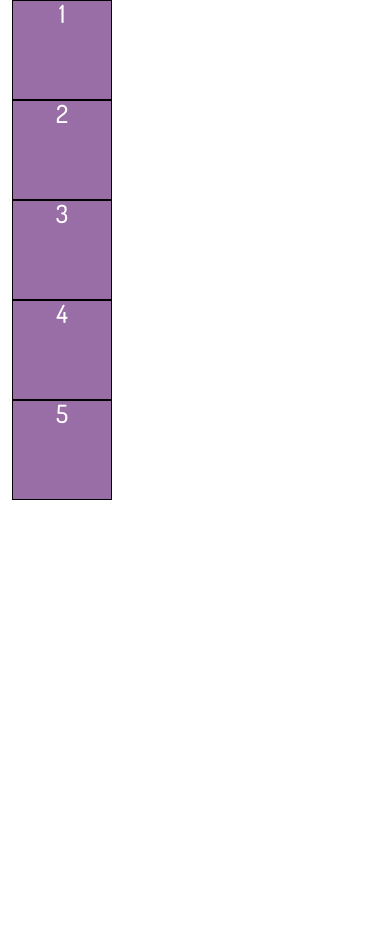
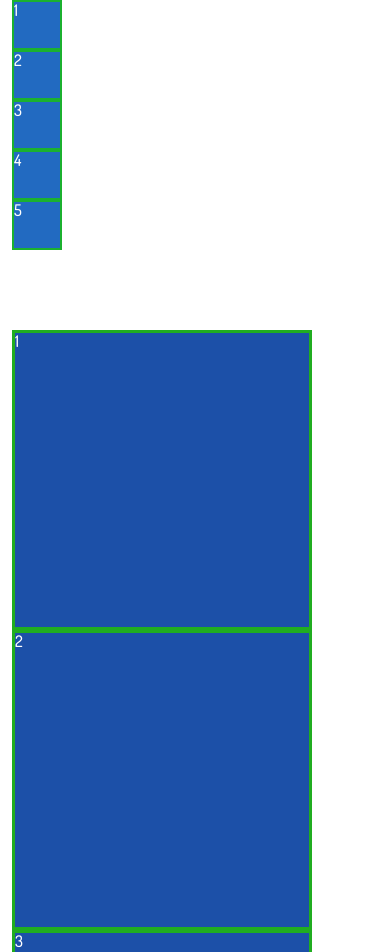
Before and after one commit to humaysafarova/positionProperty, a plain HTML site: page index.html in a window 390 px wide. Shown: the top 952 px of the page. Before the commit the page ends 844 px from the top, so only its background shows below. Drawn offline with nearby package versions, Linux system fonts and the light colour scheme.

Commit message:
demosass

```diff
--- a/_demo.sass
+++ b/_demo.sass
@@ -1,25 +1,45 @@
 #demo
-    .minibox
-        border: 1px solid black
-        width: 100px
-        height: 100px
-        background-color: #996da6
-        transition: 2s
-        &:hover
-            width: 300px
-        h1
-            color: #ffff
-            text-align: center
-            font-size: 25px
-    @media screen and ( min-width: 600px)
+    .box
+        margin-bottom: 80px
         .minibox
-            border: 1px solid black
+            border: 1px solid #ffa3ff
             width: 100px
             height: 100px
-            background-color: #b32100
-            transition: 4s
+            transition: 2s
+        &:hover
+            width: 200px
+            height: 60px
+            border: 2px solid #3c0641
+            h1
+                color: #451841
+                font-size: 20px
+        @media screen and ( max-width: 600px )
+            .minibox
+                border: 1px solid #ffa3ff
+                width: 50px
+                height: 50px
+        @media screen and ( max-width: 400px )
+            .minibox
+                border: 2px solid #1bb12f
+                background-color: #226ac1
+                h1
+                    color: #ffff
+    .box1
+        .minibox
+            width: 80px
+            height: 80px
+            border: 3px solid #030303
+            background-color: #ba0c49
+            transition: 2s
             &:hover
-                width: 500px
+                width: 200px
+                height: 200px
+                border: 3px solid #d2d427
             h1
-                color: #000000
-                font-size: 50px
+                color: #ffff
+        @media screen and ( max-width: 600px )
+            .minibox
+                width: 300px
+                height: 300px
+                border: 3px solid #20ad20
+                background-color: #1c50a8
--- a/index.html
+++ b/index.html
@@ -43,6 +43,17 @@
                                 <h1>5</h1>
                             </div>
                         </div>
+                        <div class="box1">
+                            <div class="minibox">
+                                <h1>1</h1>
+                            </div>
+                            <div class="minibox">
+                                <h1>2</h1>
+                            </div>
+                            <div class="minibox">
+                                <h1>3</h1>
+                            </div>
+                        </div>
                     </div>
                 </div>
             </div>
```
Also changed, not shown: style.css, 1 other file.
